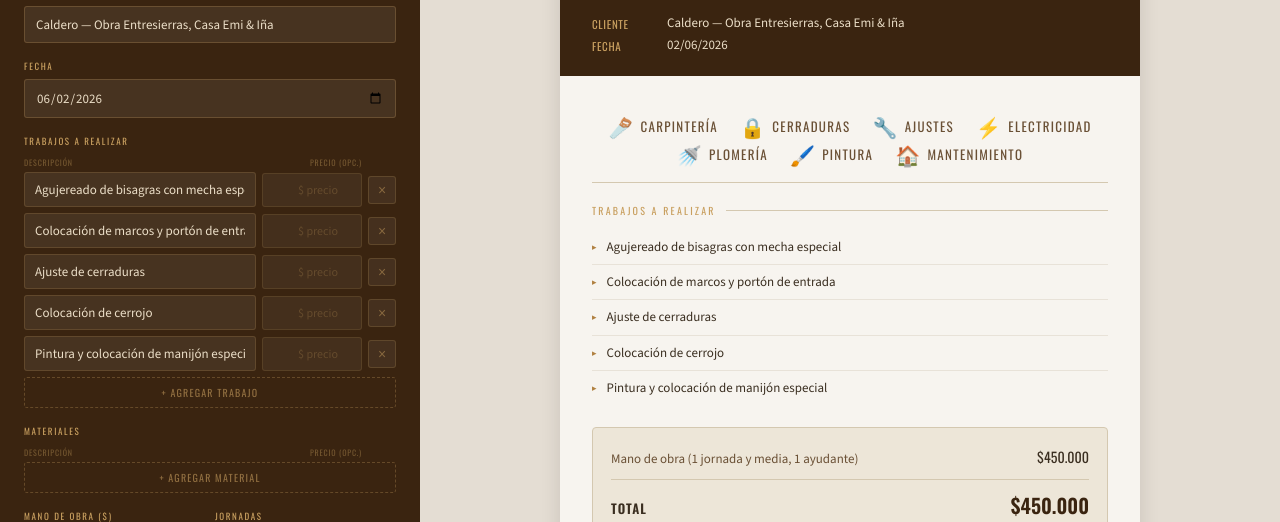
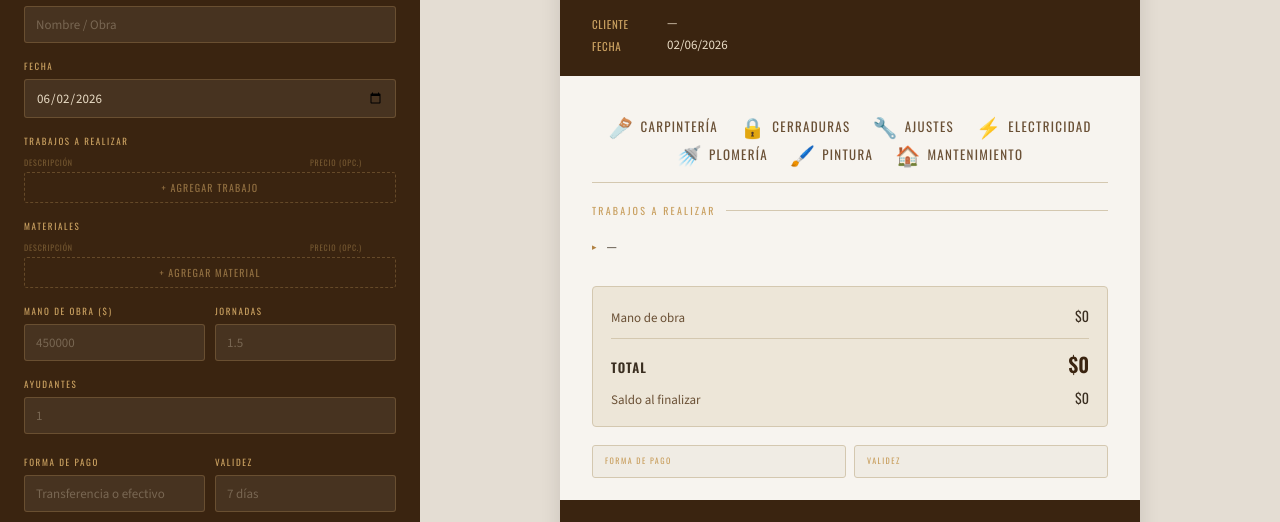
Before and after one commit to ferolea27/presupuesto, a plain HTML site: page index.html in a window 1280 px wide. Shown: the part 167-689 px from the top of the page. Drawn offline with nearby package versions, Linux system fonts and the light colour scheme.

Commit message:
Add files via upload

```diff
--- a/index.html
+++ b/index.html
@@ -330,7 +330,7 @@
 
   <div class="form-group">
     <label>Cliente</label>
-    <input type="text" id="f-cliente" placeholder="Nombre / Obra" value="Caldero — Obra Entresierras, Casa Emi &amp; Iña">
+    <input type="text" id="f-cliente" placeholder="Nombre / Obra" >
   </div>
 
   <div class="form-group">
@@ -364,34 +364,34 @@
   <div class="form-row">
     <div class="form-group">
       <label>Mano de obra ($)</label>
-      <input type="number" id="f-monto" placeholder="450000" value="450000">
+      <input type="number" id="f-monto" placeholder="450000" placeholder="450000">
     </div>
     <div class="form-group">
       <label>Jornadas</label>
-      <input type="number" id="f-jornadas" placeholder="1.5" value="1.5" min="0.5" step="0.5">
+      <input type="number" id="f-jornadas" placeholder="1.5" placeholder="1.5" min="0.5" step="0.5">
     </div>
   </div>
 
   <div class="form-group">
     <label>Ayudantes</label>
-    <input type="number" id="f-ayudante" placeholder="1" value="1" min="0" step="1">
+    <input type="number" id="f-ayudante" placeholder="1" placeholder="1" min="0" step="1">
     <div class="jornadas-auto" id="mo-preview"></div>
   </div>
 
   <div class="form-row">
     <div class="form-group">
       <label>Forma de pago</label>
-      <input type="text" id="f-pago" value="Transferencia o efectivo">
+      <input type="text" id="f-pago" placeholder="Transferencia o efectivo">
     </div>
     <div class="form-group">
       <label>Validez</label>
-      <input type="text" id="f-validez" value="7 días">
+      <input type="text" id="f-validez" placeholder="7 días">
     </div>
   </div>
 
   <div class="form-group">
     <label>Nota al pie (opcional)</label>
-    <textarea id="f-nota" placeholder="Observaciones adicionales...">* Tiempo estimado: 1 jornada y media, con posibilidad de extenderse a 2 jornadas según requerimientos en obra.</textarea>
+    <textarea id="f-nota" placeholder="Observaciones adicionales..."></textarea>
   </div>
 
   <button class="btn-generar" onclick="generar()">Actualizar presupuesto</button>
@@ -418,13 +418,7 @@ const SERVICIOS = [
   {icon:'🏠', label:'Mantenimiento'},
 ];
 
-const DEFAULT_ITEMS = [
-  "Agujereado de bisagras con mecha especial",
-  "Colocación de marcos y portón de entrada",
-  "Ajuste de cerraduras",
-  "Colocación de cerrojo",
-  "Pintura y colocación de manijón especial",
-];
+const DEFAULT_ITEMS = [];
 
 // Set today
 document.getElementById('f-fecha').value = new Date().toISOString().split('T')[0];
```
